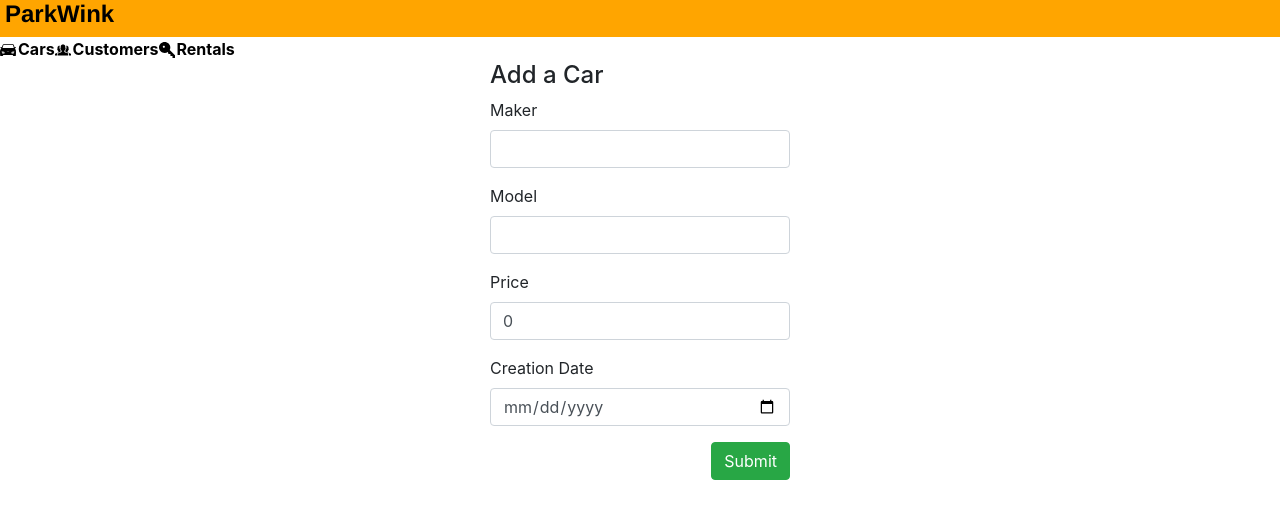
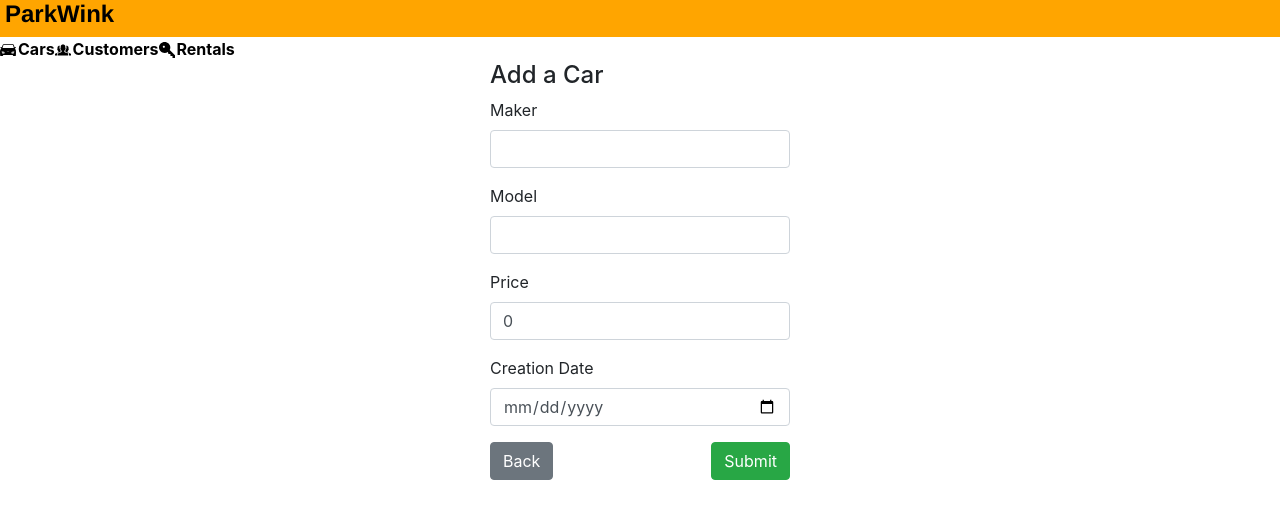
Before and after one commit to ricccardog/parkwinkReact, a React (Create React App) app: page /careditor in a window 1280 px wide. Shown: the top 518 px of the page. Built offline with nearby package versions, Linux system fonts and the light colour scheme.

Commit message:
back buttons in editor

```diff
--- a/src/components/car-editor.component.js
+++ b/src/components/car-editor.component.js
@@ -1,5 +1,6 @@
 import React, { Component } from "react";
 import CarDataService from "../services/car.service";
+import { Link } from 'react-router-dom';
 
 export default class CarEditor extends Component {
     constructor(props) {
@@ -152,9 +153,20 @@ export default class CarEditor extends Component {
                     </div>
 
                     <div className="detail-view-footer">
-                    <button onClick={this.saveCar} className="btn btn-success">
-                        Submit
-                    </button>
+                        <button onClick={this.saveCar} className="btn btn-success">
+                            Submit
+                        </button>
+
+                        <Link
+                            to="/cars"
+                        >
+                            <button
+                                type="button"
+                                className="btn btn-secondary detail-back-button"
+                            >
+                            Back
+                            </button>
+                        </Link>
                     </div>
                 </div>
 
--- a/src/components/customer-editor.component.js
+++ b/src/components/customer-editor.component.js
@@ -1,5 +1,6 @@
 import React, { Component } from "react";
 import CustomerDataService from "../services/customer.service";
+import { Link } from 'react-router-dom';
 
 export default class CustomerEditor extends Component {
     constructor(props) {
@@ -174,6 +175,17 @@ export default class CustomerEditor extends Component {
                     </div>
 
                     <div className="detail-view-footer">
+                    <Link
+                        to="/customers"
+                    >
+                        <button
+                            type="button"
+                            className="btn btn-secondary detail-back-button"
+                        >
+                        Back
+                        </button>
+                    </Link>
+
                     <button onClick={this.saveCustomer} className="btn btn-success">
                         Submit
                     </button>
--- a/src/components/rental-editor.component.js
+++ b/src/components/rental-editor.component.js
@@ -1,4 +1,5 @@
 import React, { Component } from "react";
+import { Link } from 'react-router-dom';
 import RentalDataService from "../services/rental.service";
 import CarDataService from '../services/car.service';
 import CustomerDataService from '../services/customer.service';
@@ -223,9 +224,20 @@ export default class RentalEditor extends Component {
                     </div>
 
                     <div className="detail-view-footer">
-                    <button onClick={this.saveRental} className="btn btn-success">
-                        Submit
-                    </button>
+                        <button onClick={this.saveRental} className="btn btn-success">
+                            Submit
+                        </button>
+
+                        <Link
+                            to="/rentals"
+                        >
+                            <button
+                                type="button"
+                                className="btn btn-secondary detail-back-button"
+                            >
+                            Back
+                            </button>
+                        </Link>
                     </div>
                 </div>
 
```
